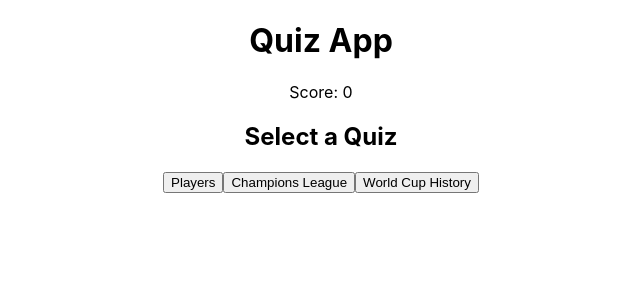
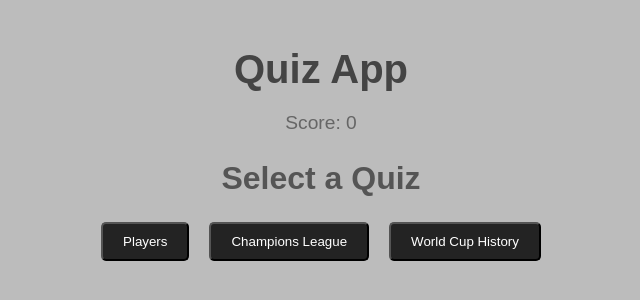
Before and after one commit to MohamaddMortada/Quiz-App, a React (Create React App) app: page / in a window 1280 px wide. Shown: the top 300 px of the page, without its empty margins (319-959 px from the left). Built offline with nearby package versions, Linux system fonts and the light colour scheme.

Commit message:
implementing styles

```diff
--- a/src/App.css
+++ b/src/App.css
@@ -1,38 +1,48 @@
+
+body {
+  font-family: Arial, sans-serif;
+  background-color: #bcbcbc;
+  margin: 0;
+  padding: 0;
+}
+
 .App {
   text-align: center;
+  padding: 20px;
 }
 
-.App-logo {
-  height: 40vmin;
-  pointer-events: none;
+h1 {
+  color: #444444;
+  font-size: 2.5rem;
+  margin-bottom: 20px;
 }
 
-@media (prefers-reduced-motion: no-preference) {
-  .App-logo {
-    animation: App-logo-spin infinite 20s linear;
-  }
+h2 {
+  color: #555;
+  font-size: 2rem;
+  margin-bottom: 15px;
 }
 
-.App-header {
-  background-color: #282c34;
-  min-height: 100vh;
-  display: flex;
-  flex-direction: column;
-  align-items: center;
-  justify-content: center;
-  font-size: calc(10px + 2vmin);
-  color: white;
+p {
+  font-size: 1.2rem;
+  color: #666;
+  margin-bottom: 20px;
 }
 
-.App-link {
-  color: #61dafb;
+button {
+  background-color: #232323;
+  color: white;
+  padding: 10px 20px;
+  margin: 10px;
+  cursor: pointer;
+  border-radius: 5px;
 }
 
-@keyframes App-logo-spin {
-  from {
-    transform: rotate(0deg);
-  }
-  to {
-    transform: rotate(360deg);
-  }
+input[type="text"] {
+  padding: 10px;
+  font-size: 1rem;
+  width: 50%;
+  border: 1px solid #9c9c9c;
+  border-radius: 5px;
+  margin: 10px 0;
 }
--- a/src/components/DisplayQuiz.jsx
+++ b/src/components/DisplayQuiz.jsx
@@ -1,4 +1,5 @@
 import React, { useState } from 'react';
+import '../App.css';
 
 const DisplayQuiz = ({ quiz, setQuiz, score, setScore}) => {
 
--- a/src/components/SelectedQuiz.jsx
+++ b/src/components/SelectedQuiz.jsx
@@ -1,4 +1,5 @@
 import React from 'react';
+import '../App.css';
 
 const SelectedQuiz = ({ Data, setQuiz }) => {
   return (
```
